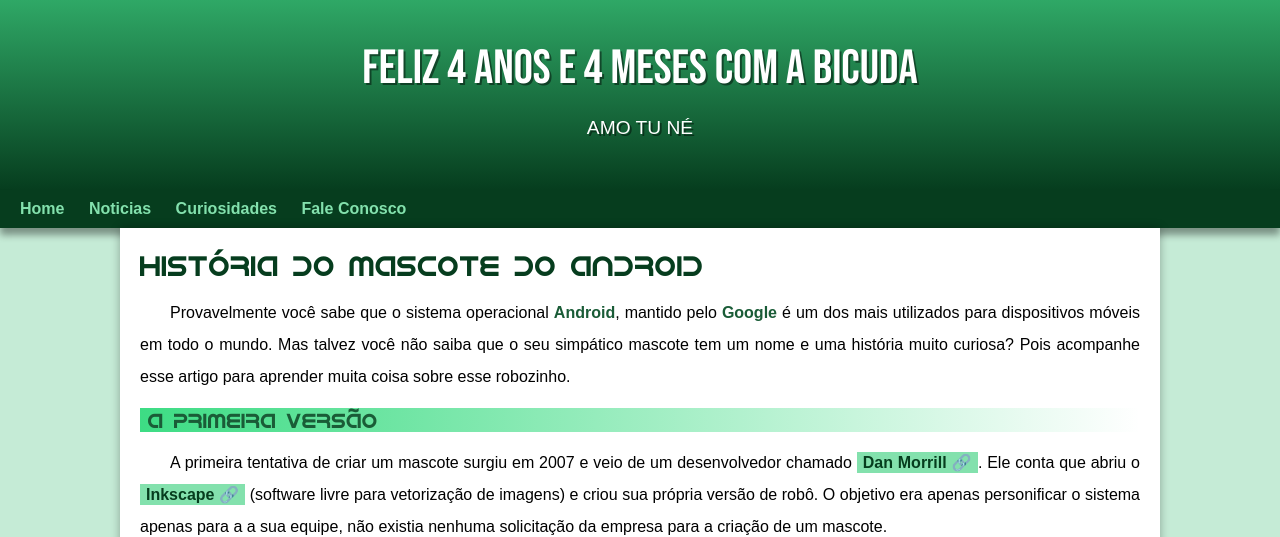
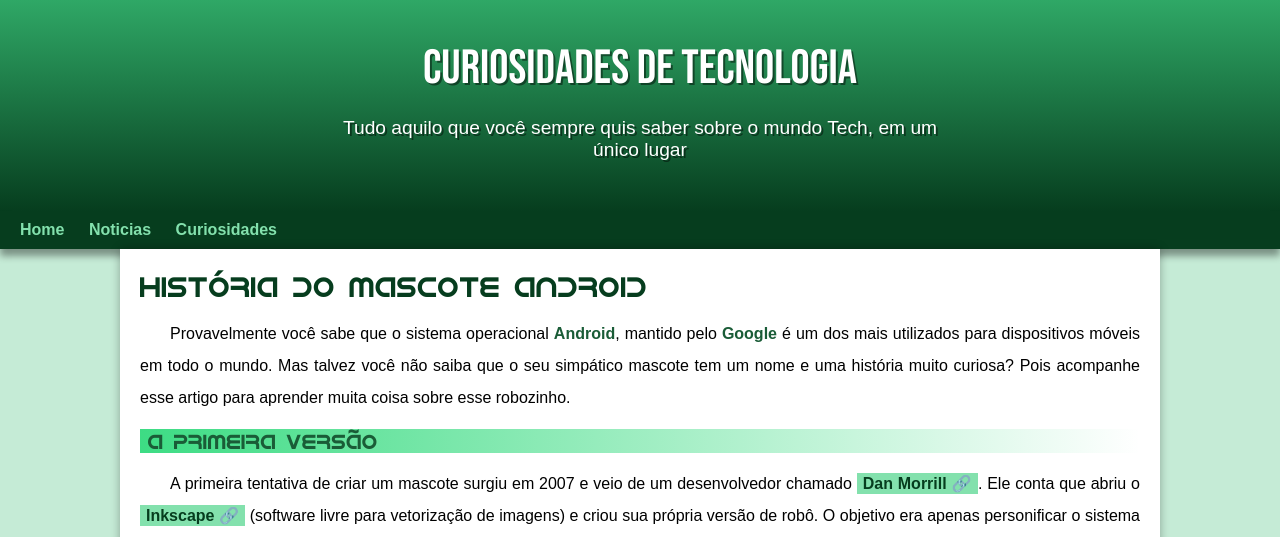
Before and after one commit to CleitonLucena/projeto-android, a plain HTML site: page index.html in a window 1280 px wide. Shown: the top 537 px of the page. Drawn offline with Linux system fonts and the light colour scheme.

Commit message:
VOLTA AO ORIGINAL

```diff
--- a/index.html
+++ b/index.html
@@ -12,18 +12,18 @@
 </head>
 <body>
   <header>
-    <h1>FELIZ 4 ANOS E 4 MESES COM A BICUDA</h1>
-    <p>AMO TU NÉ</p>
+    <h1>Curiosidades de Tecnologia</h1>
+    <p>Tudo aquilo que você sempre quis saber sobre o mundo Tech, em um único lugar</p>
   </header>
   <nav>
     <a href="#">Home</a>
     <a href="#">Noticias</a>
     <a href="#">Curiosidades</a>
-    <a href="#">Fale Conosco</a>
+
   </nav>
   <main>
     <article>
-      <h1>História do Mascote do Android</h1>
+      <h1>História do Mascote Android</h1>
 
       <p>Provavelmente você sabe que o sistema operacional <strong>Android</strong>, mantido pelo <strong>Google</strong> é um dos mais utilizados para dispositivos móveis em todo o mundo. Mas talvez você não saiba que o seu simpático mascote tem um nome e uma história muito curiosa? Pois acompanhe esse artigo para aprender muita coisa sobre esse robozinho.</p>
 
```
